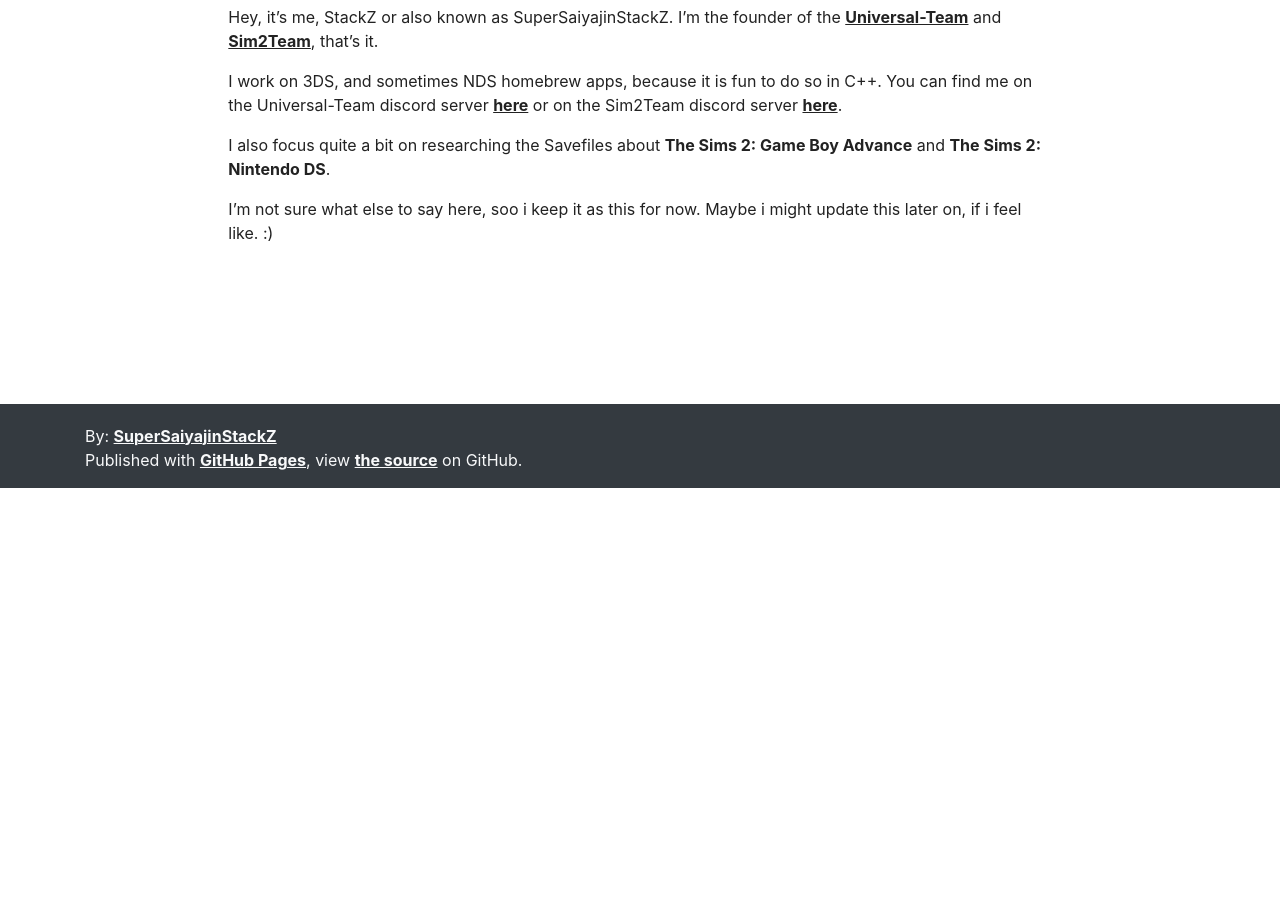
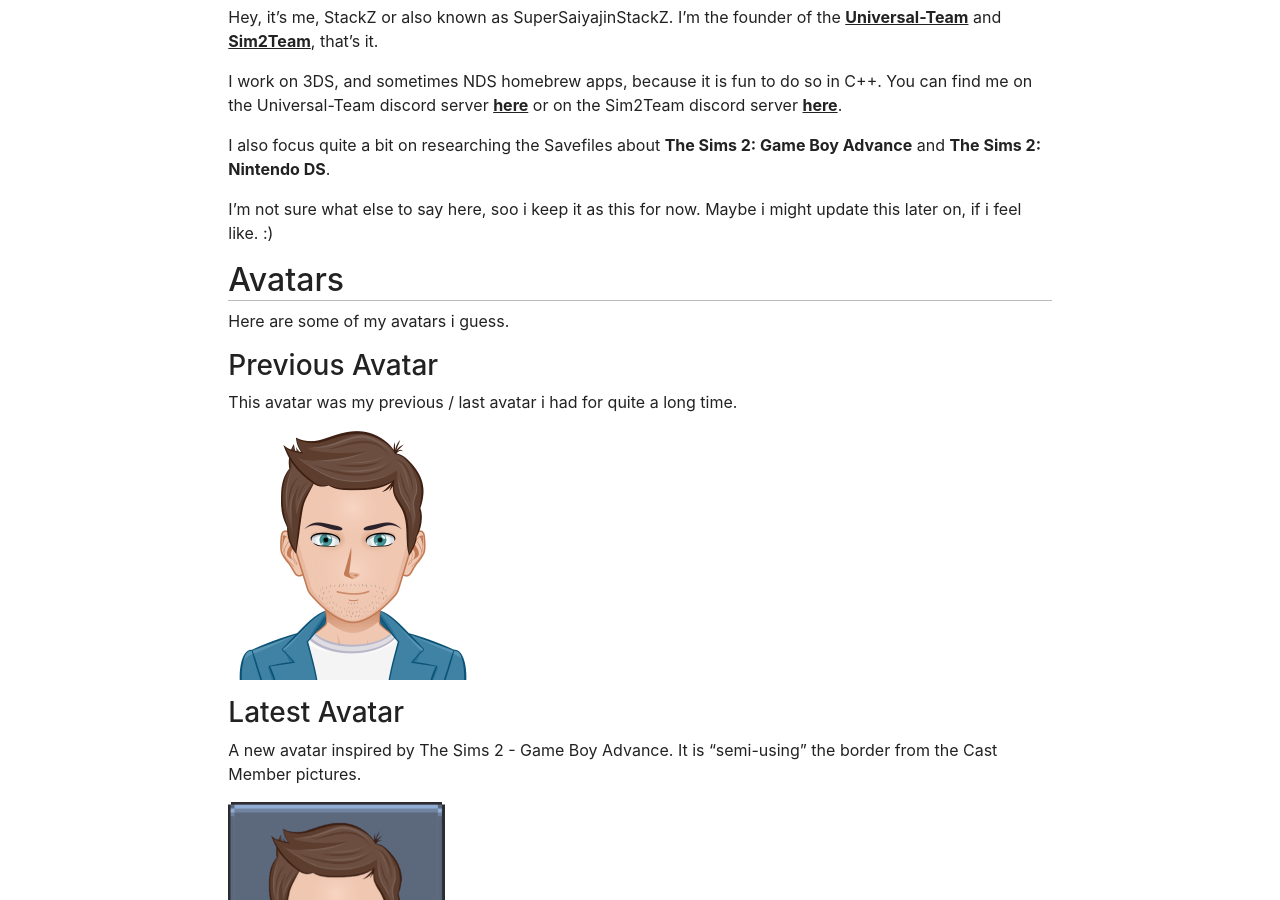
Before and after one commit to SuperSaiyajinStackZ/SuperSaiyajinStackZ.github.io, a Jekyll site: the page built from pages/about.md, in a window 1280 px wide and 900 px high, scrolled down 412 px. Built offline with Jekyll 4.4.1, drawn with Linux system fonts in a browser that asks for light colours; before the commit the page ends 900 px from its top, so only the background shows below that.

Commit message:
Whoop Whoop - new Avatar.

```diff
--- a/pages/about.md
+++ b/pages/about.md
@@ -5,7 +5,7 @@
 ---
 
 ## About me
-[![StackZ-Avatar-Image](/assets/images/stackz.png){:.img-small}](/assets/images/stackz.png)
+[![StackZ-Avatar-Image](/assets/images/stackz2.png){:.img-small}](/assets/images/stackz2.png)
 
 Hey, it's me, StackZ or also known as SuperSaiyajinStackZ. I'm the founder of the [Universal-Team](https://github.com/Universal-Team) and [Sim2Team](https://github.com/Sim2Team), that's it.
 
@@ -14,3 +14,19 @@
 I also focus quite a bit on researching the Savefiles about **The Sims 2: Game Boy Advance** and **The Sims 2: Nintendo DS**.
 
 I'm not sure what else to say here, soo i keep it as this for now. Maybe i might update this later on, if i feel like. :)
+
+## Avatars
+Here are some of my avatars i guess.
+
+### Previous Avatar
+
+This avatar was my previous / last avatar i had for quite a long time.
+
+[![Previous Avatar](/assets/images/stackz.png){:.img-small}](/assets/images/stackz.png)
+
+
+### Latest Avatar
+
+A new avatar inspired by The Sims 2 - Game Boy Advance. It is "semi-using" the border from the Cast Member pictures.
+
+[![Latest Avatar](/assets/images/stackz2.png){:.img-small}](/assets/images/stackz2.png)
```
Also changed, not shown: assets/images/stackz2.png (added), assets/images/strangetown/gbaCover.png (deleted), assets/images/strangetown/ndsCover.png (deleted).
